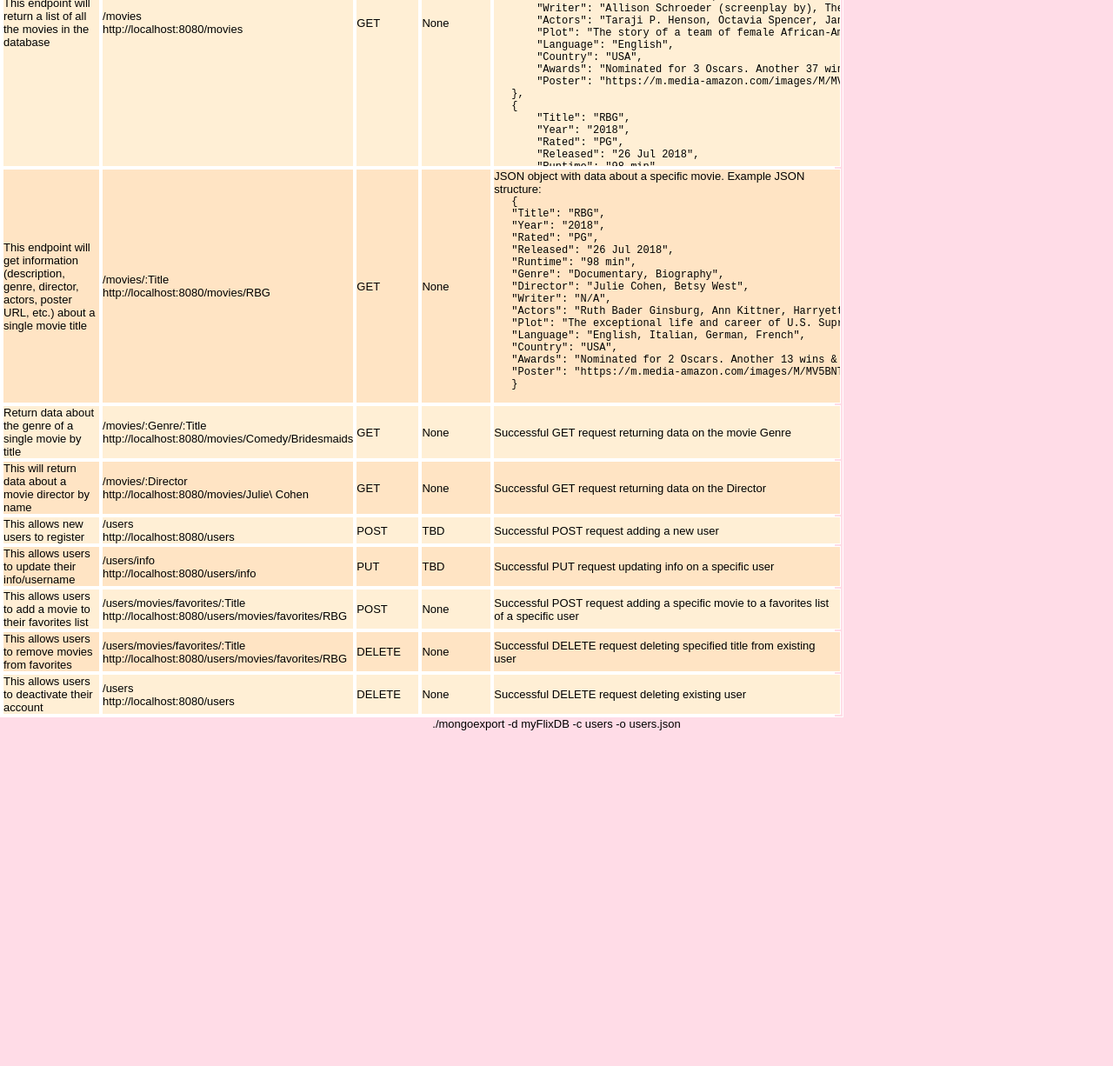
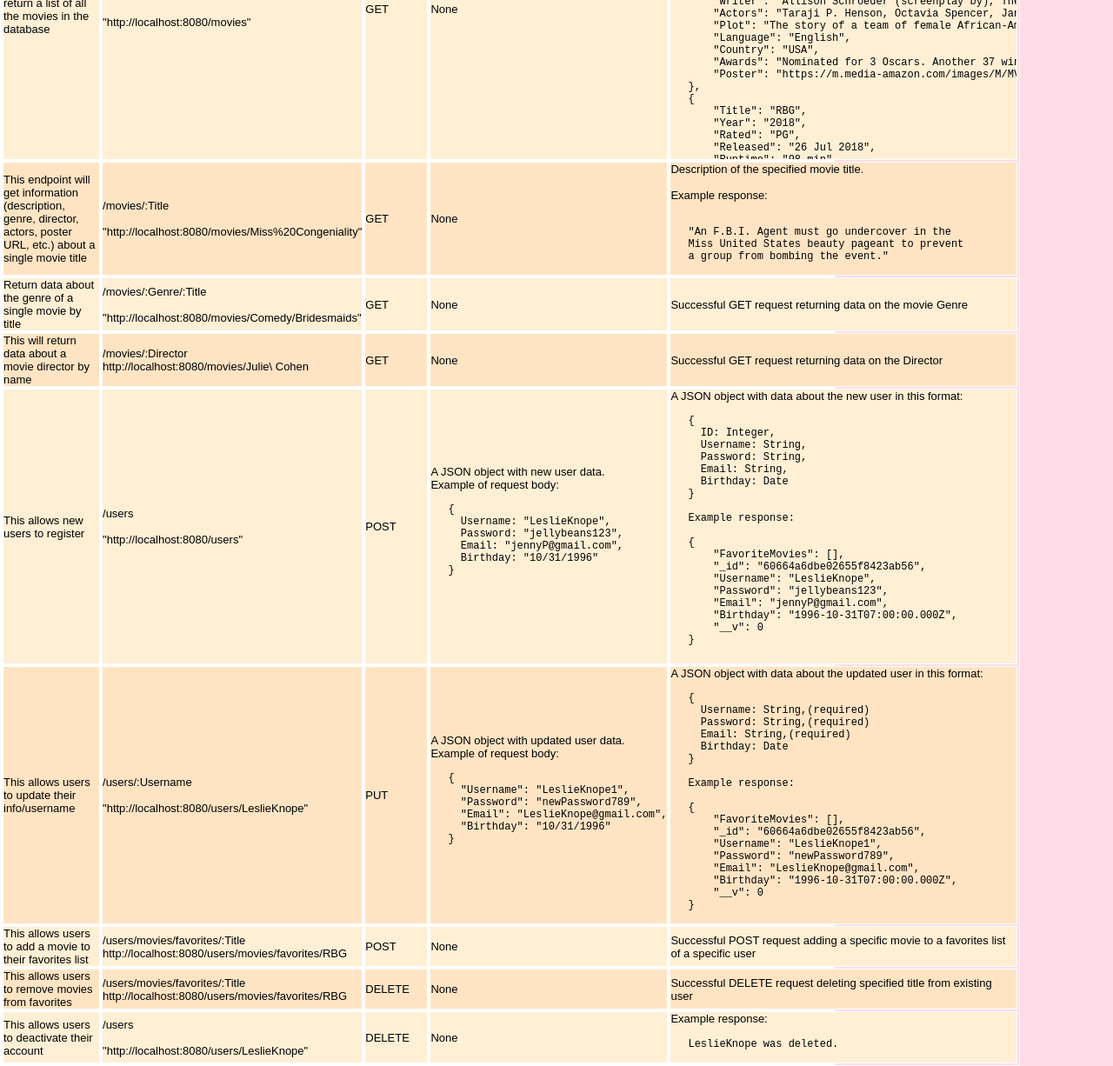
Before and after one commit to jenpyle/myFlix-server, a website: page public/documentation.html in a window 1280 px wide. Shown: the part 420-1646 px from the top of the page at 87% size. Before the commit the page ends 1260 px from the top, so only its background shows below. Drawn offline with Linux system fonts and the light colour scheme; a web font is replaced by a local one.

Commit message:
Update documentation and more api endpoints

```diff
--- a/public/documentation.html
+++ b/public/documentation.html
@@ -40,12 +40,12 @@
                 </tr>
                 <tr>
                     <td>This endpoint will return a list of all the movies in the database</td>
-                    <td>/movies<div>
-                            http://localhost:8080/movies</div>
+                    <td>/movies<div><br />
+                            "http://localhost:8080/movies"</div>
                     </td>
                     <td>GET</td>
                     <td>None</td>
-                    <td>A JSON object with data about all the movies. Example of JSON structure for one movie:
+                    <td>A JSON object with data about all the movies. </br></br>Example response:
                         <pre>
 {
     "Title": "Hidden Figures",
@@ -166,36 +166,22 @@
                     <td>This endpoint will get information (description, genre, director, actors, poster URL, etc.)
                         about a single
                         movie title</td>
-                    <td>/movies/:Title<div>
-                            http://localhost:8080/movies/RBG</div>
+                    <td>/movies/:Title<div></br>
+                            "http://localhost:8080/movies/Miss%20Congeniality"</div>
                     </td>
                     <td>GET</td>
                     <td>None</td>
-                    <td>JSON object with data about a specific movie. Example
-                        JSON structure:
-                        <pre>
-{
-"Title": "RBG",
-"Year": "2018",
-"Rated": "PG",
-"Released": "26 Jul 2018",
-"Runtime": "98 min",
-"Genre": "Documentary, Biography",
-"Director": "Julie Cohen, Betsy West",
-"Writer": "N/A",
-"Actors": "Ruth Bader Ginsburg, Ann Kittner, Harryette Helsel, Stephen Wiesenfeld",
-"Plot": "The exceptional life and career of U.S. Supreme Court Justice Ruth Bader Ginsburg, who has developed a breathtaking legal legacy while becoming an unexpected pop culture icon.",
-"Language": "English, Italian, German, French",
-"Country": "USA",
-"Awards": "Nominated for 2 Oscars. Another 13 wins & 49 nominations.",
-"Poster": "https://m.media-amazon.com/images/M/MV5BNTE4Nzc0NDU3Nl5BMl5BanBnXkFtZTgwODIzMTQzNTM@._V1_SX300.jpg"
-}
+                    <td>Description of the specified movie title.</br></br>Example response:
+                        <pre></br>
+"An F.B.I. Agent must go undercover in the
+Miss United States beauty pageant to prevent
+a group from bombing the event."
                     </pre>
                     </td>
                 </tr>
                 <tr>
                     <td>Return data about the genre of a single movie by title</td>
-                    <td>/movies/:Genre/:Title<div>http://localhost:8080/movies/Comedy/Bridesmaids</div>
+                    <td>/movies/:Genre/:Title<div><br />"http://localhost:8080/movies/Comedy/Bridesmaids"</div>
                     </td>
                     <td>GET</td>
                     <td>None</td>
@@ -214,27 +200,89 @@
                 </tr>
                 <tr>
                     <td>This allows new users to register</td>
-                    <td>/users<div>http://localhost:8080/users</div>
+                    <td>/users<div></br>"http://localhost:8080/users"</div>
                     </td>
                     <td>POST</td>
                     <td>
-                        TBD
+                        A JSON object with new user data. </br>Example of request body:
+                        <pre>
+
+{
+  Username: "LeslieKnope",
+  Password: "jellybeans123",
+  Email: "jennyP@gmail.com",
+  Birthday: "10/31/1996"
+}
+                        </pre>
                     </td>
                     <td>
-                        Successful POST request adding a new user
+                        A JSON object with data about the new user in this format:
+                        <pre>
+
+{
+  ID: Integer,
+  Username: String,
+  Password: String,
+  Email: String,
+  Birthday: Date
+}
+
+Example response:
+
+{
+    "FavoriteMovies": [],
+    "_id": "60664a6dbe02655f8423ab56",
+    "Username": "LeslieKnope",
+    "Password": "jellybeans123",
+    "Email": "jennyP@gmail.com",
+    "Birthday": "1996-10-31T07:00:00.000Z",
+    "__v": 0
+}
+
+                        </pre>
                     </td>
                 </tr>
 
                 <tr>
                     <td>This allows users to update their info/username</td>
-                    <td>/users/info<div>http://localhost:8080/users/info</div>
+                    <td>/users/:Username<div></br>"http://localhost:8080/users/LeslieKnope"</div>
                     </td>
                     <td>PUT</td>
                     <td>
-                        TBD
+                        A JSON object with updated user data. </br>Example of request body:
+                        <pre>
+
+{
+  "Username": "LeslieKnope1",
+  "Password": "newPassword789",
+  "Email": "LeslieKnope@gmail.com",
+  "Birthday": "10/31/1996"
+}
+                        </pre>
                     </td>
                     <td>
-                        Successful PUT request updating info on a specific user
+                        A JSON object with data about the updated user in this format:
+                        <pre>
+
+{
+  Username: String,(required)
+  Password: String,(required)
+  Email: String,(required)
+  Birthday: Date
+}
+
+Example response:
+
+{
+    "FavoriteMovies": [],
+    "_id": "60664a6dbe02655f8423ab56",
+    "Username": "LeslieKnope1",
+    "Password": "newPassword789",
+    "Email": "LeslieKnope@gmail.com",
+    "Birthday": "1996-10-31T07:00:00.000Z",
+    "__v": 0
+}
+                        </pre>
                     </td>
                 </tr>
                 <tr>
@@ -259,16 +307,21 @@
                 </tr>
                 <tr>
                     <td>This allows users to deactivate their account</td>
-                    <td>/users<div>http://localhost:8080/users</div>
+                    <td>/users<div></br>"http://localhost:8080/users/LeslieKnope"</div>
                     </td>
                     <td>DELETE</td>
                     <td>None</td>
-                    <td>Successful DELETE request deleting existing user
+                    <td>
+                        Example response:</br></br>
+                        <pre>
+LeslieKnope was deleted.
+                    </pre>
                     </td>
                 </tr>
             </table>
         </div>
     </div>
 </body>
+<!-- ./mongoexport -d myFlixDB -c users -o users.json -->
 
-</html>./mongoexport -d myFlixDB -c users -o users.json
+</html>
```
Also changed, not shown: index.js (+7 -29 lines).
